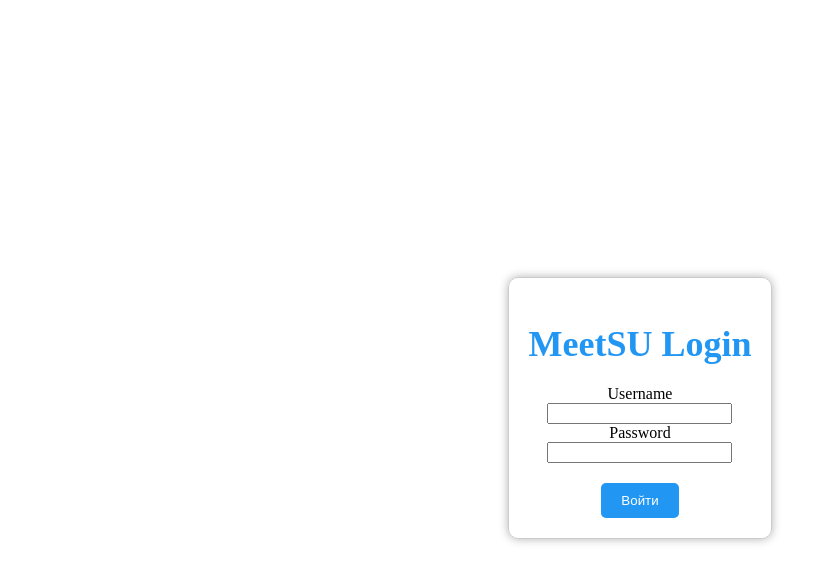
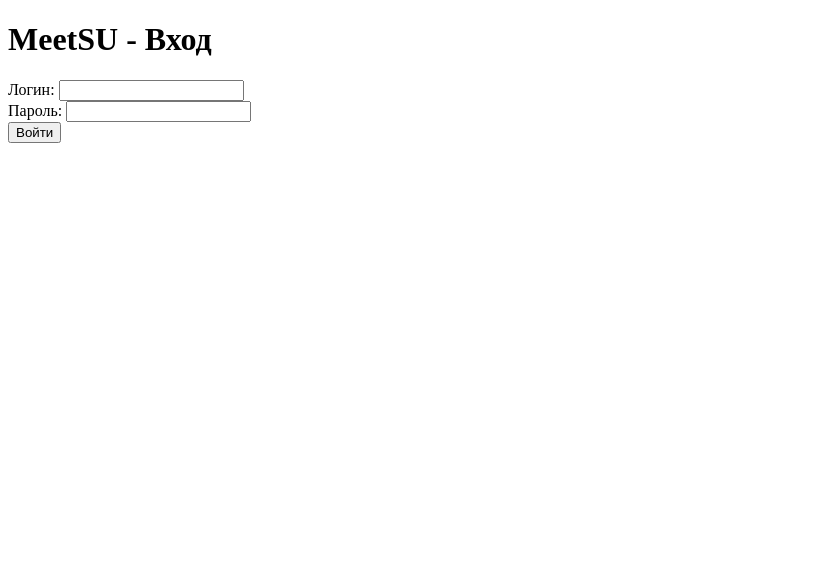
Before and after one commit to ulzhann02/test, a plain HTML site: page index.html in a window 1280 px wide. Shown: the whole page, without its empty margins (0-831 px from the left). Drawn offline with Linux system fonts and the light colour scheme.

Commit message:
Update index.html

```diff
--- a/index.html
+++ b/index.html
@@ -2,56 +2,20 @@
 <html>
   <head>
     <meta charset="UTF-8">
-  <title>MeetSU Login</title>
-  <style>
-    /* стили для центрирования элементов по середине экрана */
-    body {
-      display: flex;
-      justify-content: center;
-      align-items: center;
-      height: 100vh;
-    }
-
-    /* стили для формы логина */
-    form {
-      display: flex;
-      flex-direction: column;
-      align-items: center;
-      border: 1px solid #ccc;
-      padding: 20px;
-      border-radius: 10px;
-      box-shadow: 0 0 10px rgba(0, 0, 0, 0.3);
-    }
-
-    /* стили для кнопки войти */
-    button {
-      margin-top: 20px;
-      padding: 10px 20px;
-      background-color: #2196F3;
-      color: #fff;
-      border: none;
-      border-radius: 5px;
-      cursor: pointer;
-    }
-
-    /* стили для заголовка */
-    h1 {
-      font-size: 36px;
-      color: #2196F3;
-      margin-bottom: 20px;
-    }
-  </style>
+    <title>MeetSU - Вход</title>
   </head>
   <body>
-  <form>
-    <h1>MeetSU Login</h1>
-    <label for="username">Username</label>
-    <input type="text" id="username" name="username">
-    <label for="password">Password</label>
-    <input type="password" id="password" name="password">
+    <h1>MeetSU - Вход</h1>
+    <form id="login-form">
+      <label for="username">Логин:</label>
+      <input type="text" id="username" name="username" required>
+      <br>
+      <label for="password">Пароль:</label>
+      <input type="password" id="password" name="password" required>
+      <br>
       <button type="submit">Войти</button>
     </form>
-
-  <script src="app.js"></script>
+    <p id="error-message"></p>
+    <script src="login.js"></script>
   </body>
 </html>
```
Lines whose indentation alone changed are shown as unchanged.
